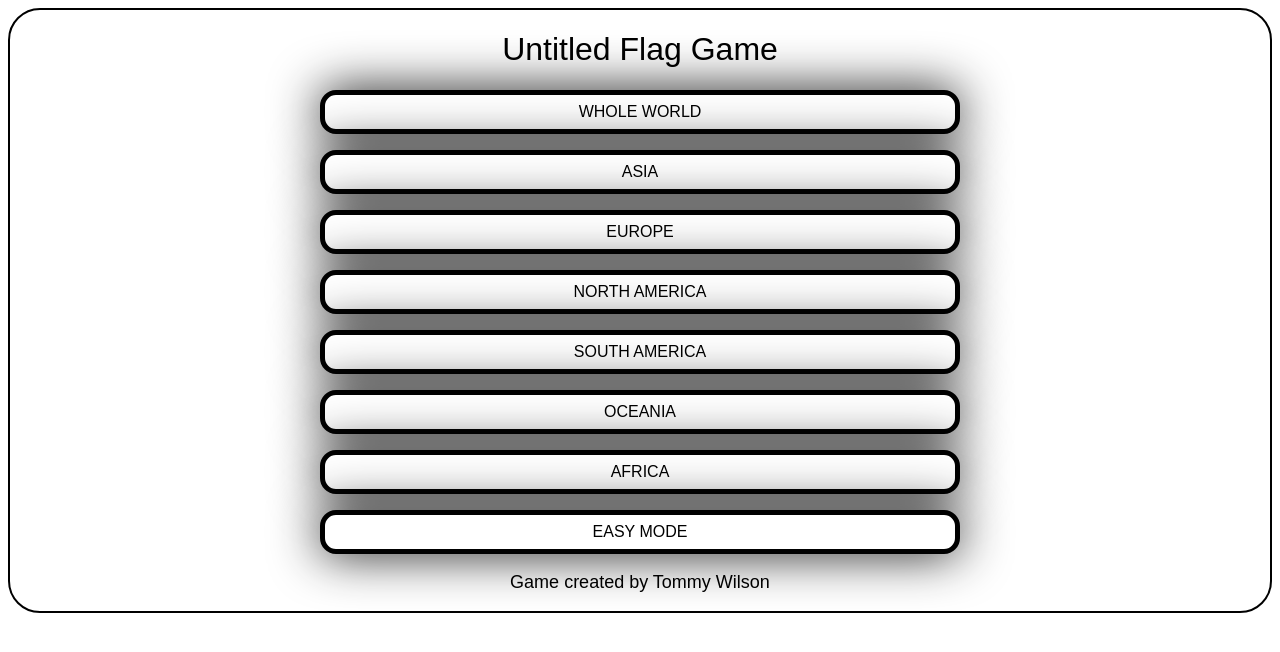
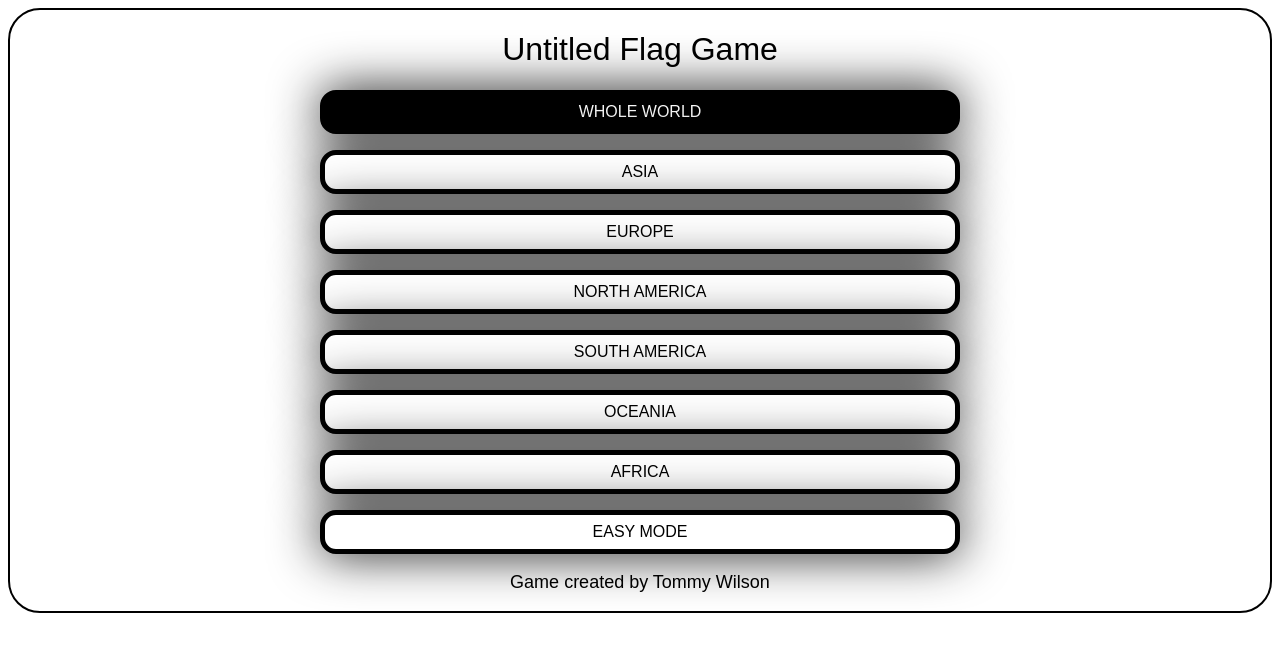
Before and after one commit to tslashw/Flag-Game, a SvelteKit app: page /game in a window 1280 px wide. In both pictures the pointer is over the button "WHOLE WORLD". Shown: the top 652 px of the page. Built offline with nearby package versions, Linux system fonts and the light colour scheme; a web font is replaced by a local one.

Commit message:
Added button hover for desktop users

```diff
--- a/src/routes/game/+page.svelte
+++ b/src/routes/game/+page.svelte
@@ -224,7 +224,7 @@
 	.game-analysis {
 		display: grid;
 		grid-template-columns: 1fr 1fr;
-		max-width: 75%;
+		max-width: 95%;
 		padding: 0;
 
 	}
@@ -262,7 +262,7 @@
 		height: 95vh;
 		margin: 1rem auto;
 		box-sizing: border-box;
-		overflow: hidden;
+		/* overflow: hidden; */
 	}
 
 	.flag-wrapper {
@@ -382,6 +382,10 @@
 		border-radius: 1rem;
 		box-shadow: 0 0 50px rgba(0, 0, 0, 0.905);
 	}
+	.answer-button:hover {
+		background-color: black;
+		color: white;
+	}
 
     .score-wrapper {
         text-align: center;
```
